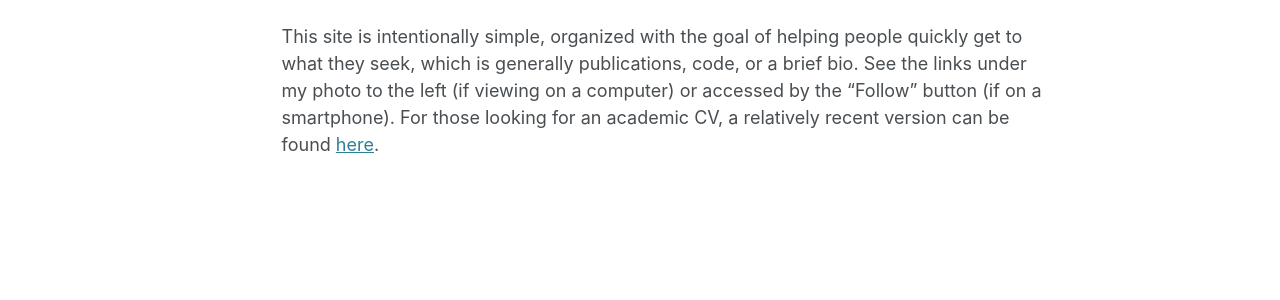
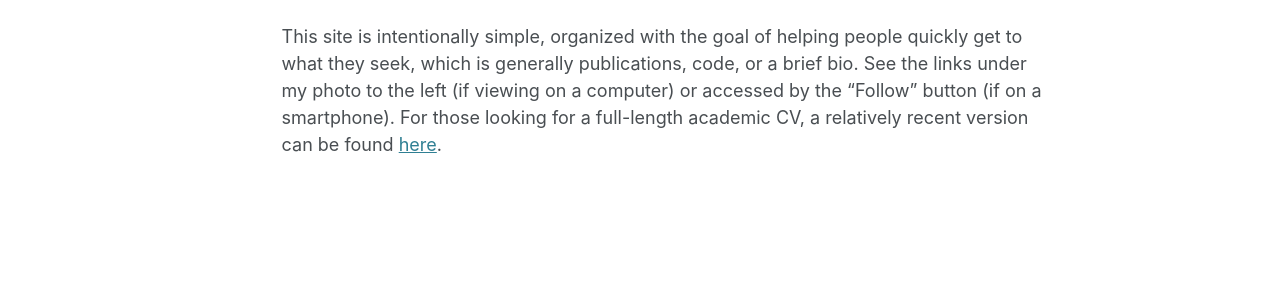
Before and after one commit to kolaczyk/kolaczyk.github.io, a Jekyll site: the page built from _pages/about.md, in a window 1280 px wide and 1243 px high. Shown: the part 681-981 px from the top of the window. Built offline with Jekyll 4.4.1, drawn with Linux system fonts in a browser that asks for light colours; some web fonts are replaced.

Commit message:
Update about.md

```diff
--- a/_pages/about.md
+++ b/_pages/about.md
@@ -13,4 +13,4 @@ My research is focused on how statistical and machine learning theory and method
 
 As an associate editor, I have had the privilege of serving on the boards of the [Journal of the American Statistical Association (JASA)](https://www.tandfonline.com/journals/uasa20) and the [Journal of the Royal Statistical Society, Series B (JRSSB)](https://academic.oup.com/jrsssb) in statistics, the [IEEE Transactions on Image Processing](https://signalprocessingsociety.org/publications-resources/ieee-transactions-image-processing) and the [IEEE Transactions on Network Science and Engineering](https://www.comsoc.org/publications/journals/ieee-tnse) in engineering, and the [SIAM Journal on Mathematics of Data Science (SIMODS)](https://www.siam.org/publications/siam-journals/siam-journal-on-mathematics-of-data-science/) in mathematics. I also formerly served as co-chair of the [U.S. National Academies of Sciences, Medicine, and Engineering Roundtable on Data Science Education](https://www.nationalacademies.org/our-work/roundtable-on-data-science-postsecondary-education) and as president of the [New England Statistical Society](https://nestat.org/). Finally, I've been honored to be named an elected fellow of the AAAS, ASA and IMS, an elected senior member of IEEE, and an elected member of the ISI.
 
-This site is intentionally simple, organized with the goal of helping people quickly get to what they seek, which is generally publications, code, or a brief bio. See the links under my photo to the left (if viewing on a computer) or accessed by the "Follow" button (if on a smartphone).  For those looking for an academic CV, a relatively recent version can be found [here](Kolaczyk CV.pdf).
+This site is intentionally simple, organized with the goal of helping people quickly get to what they seek, which is generally publications, code, or a brief bio. See the links under my photo to the left (if viewing on a computer) or accessed by the "Follow" button (if on a smartphone).  For those looking for a full-length academic CV, a relatively recent version can be found [here](Kolaczyk CV.pdf).
```
